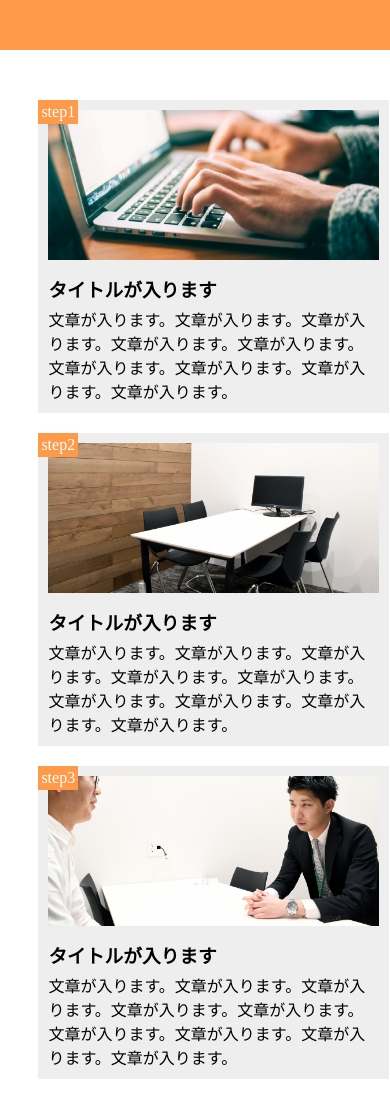
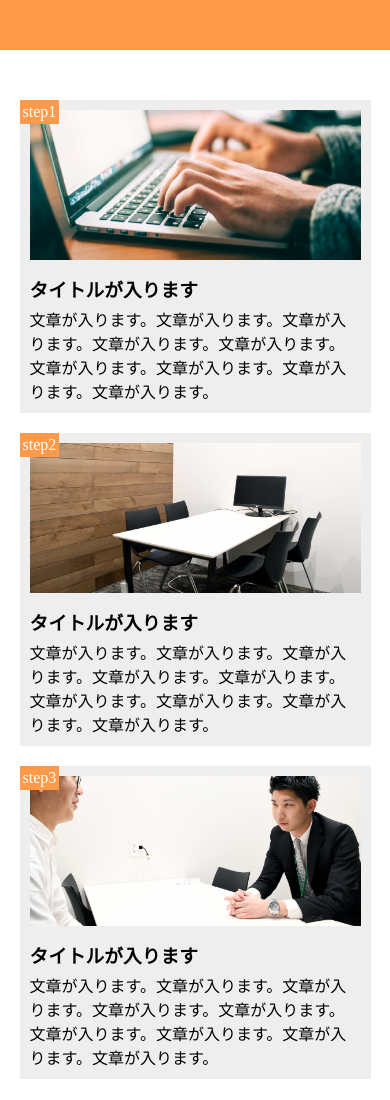
Before and after one commit to pmojb/chapter10, a plain HTML site: page index.html in a window 390 px wide. Shown: the top 1100 px of the page. Drawn offline with Linux system fonts and the light colour scheme.

Commit message:
[resubmit]1-10

```diff
--- a/style.css
+++ b/style.css
@@ -78,7 +78,12 @@ footer {
 
   .step-box {
     width: 90%;
-    margin: 0 38.4px;
+    margin: 0 auto;
+    margin-bottom: 20px;
+  }
+
+  .step-box:last-child {
+    margin: 0 auto;
     margin-bottom: 20px;
   }
 }
```
Also changed, not shown: chapter10_exercise/guide-sp.png (added), chapter10_exercise/img/flow01.png (added), chapter10_exercise/img/flow02.png (added), chapter10_exercise/img/flow03.png (added), chapter10_exercise/sample-sp.png (added), 1 other file.
